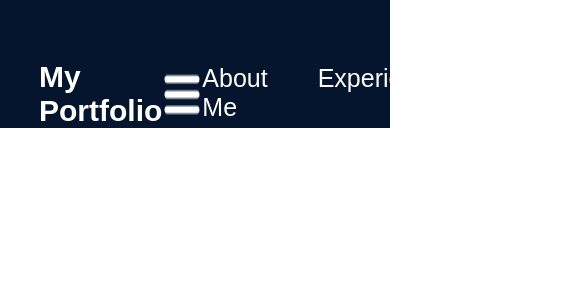
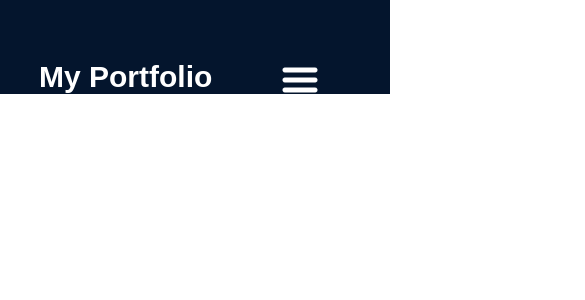
Before and after one commit to dvirdi01/PortfolioWesbite, a React (Vite) app in the folder WebsiteTrial2/: page / in a window 390 px wide. Shown: the top 300 px of the page, 585 px wide, since content can reach past the window. Built offline with nearby package versions, Linux system fonts and the light colour scheme.

Commit message:
added code for mobile view nav

```diff
--- a/WebsiteTrial2/src/components/navbar/Navbar.jsx
+++ b/WebsiteTrial2/src/components/navbar/Navbar.jsx
@@ -3,11 +3,14 @@
 import { getImageURL } from '../../utils';
 
 export const Navbar = () => {
+  const [menuOpen, setMenuOpen] = useState(false);
   return <nav className= {styles.navbar}>
     <a className = {styles.title} href="/">My Portfolio</a> {/* Will take me to main home page when I click on portfolio */}
     <div className= {styles.menu}> {/* div containing my navbar */}
-        <img className = {styles.menuButton} src= {getImageURL("navbar/menuIcon.png")} alt="menu-button" />
-        <ul className= {styles.menuItems}>
+        <img className = {styles.menuButton} src= {menuOpen ? getImageURL("navbar/closeIcon.png") : getImageURL("navbar/menuIcon.png")} alt="menu-button"
+        onclick = {() => setMenuOpen(!menuOpen)}/>
+        <ul className= {`${styles.menuItems} ${menuOpen && styles.menuOpen}`}
+        onclick ={() => setMenuOpen(false)}>
             <li> <a href="#about">About Me</a></li>
             <li> <a href="#experience">Experience</a></li>
             <li> <a href="#projects">Projects</a></li>
--- a/WebsiteTrial2/src/components/navbar/Navbar.module.css
+++ b/WebsiteTrial2/src/components/navbar/Navbar.module.css
@@ -54,3 +54,46 @@
  }
 
  /*  */
+
+ /* Mediqueries makes websites reponsive. It means we give diff styles to our websites based on width of page */
+
+ @media screen and (max-width: 830px) {
+    .navbar { /*keeps all original ones plus new ones defined here */
+        flex-direction: column;
+        align-items: flex-start;
+    }
+
+    .menu {
+        position: absolute;
+        right:0;
+        margin-right: 10%;
+        flex-direction: column;
+        align-items: flex-end;
+        gap: 11px;
+        z-index: 3;
+    }
+
+    .menuButton {
+        display: block;
+        cursor: pointer;
+    }
+
+    .menuItems {
+        display: none;
+        flex-direction: column;
+        align-items: center;
+        gap: 13px;
+        border-radius: 10px;
+        background: rgb(25, 55, 109);
+        background: linear-gradient(0deg, rgba(25, 55, 109, 0.2) 0%,
+        rgba(25, 55, 109, 1) 100%);
+        padding: 24px 33px;
+        box-shadow: 0 0 4px 0 rgba(0,0,0,0.25);
+
+    }
+
+    .menuOpen {
+        display: flex;
+        z-index: 1;
+    }
+ }
```
Also changed, not shown: WebsiteTrial2/assets/navbar/closeIcon.png (added), WebsiteTrial2/src/App.module.css (line endings or trailing spaces), WebsiteTrial2/src/components/navbar/Hero/Hero.jsx (added), WebsiteTrial2/src/components/navbar/Hero/Hero.module.css (added).
